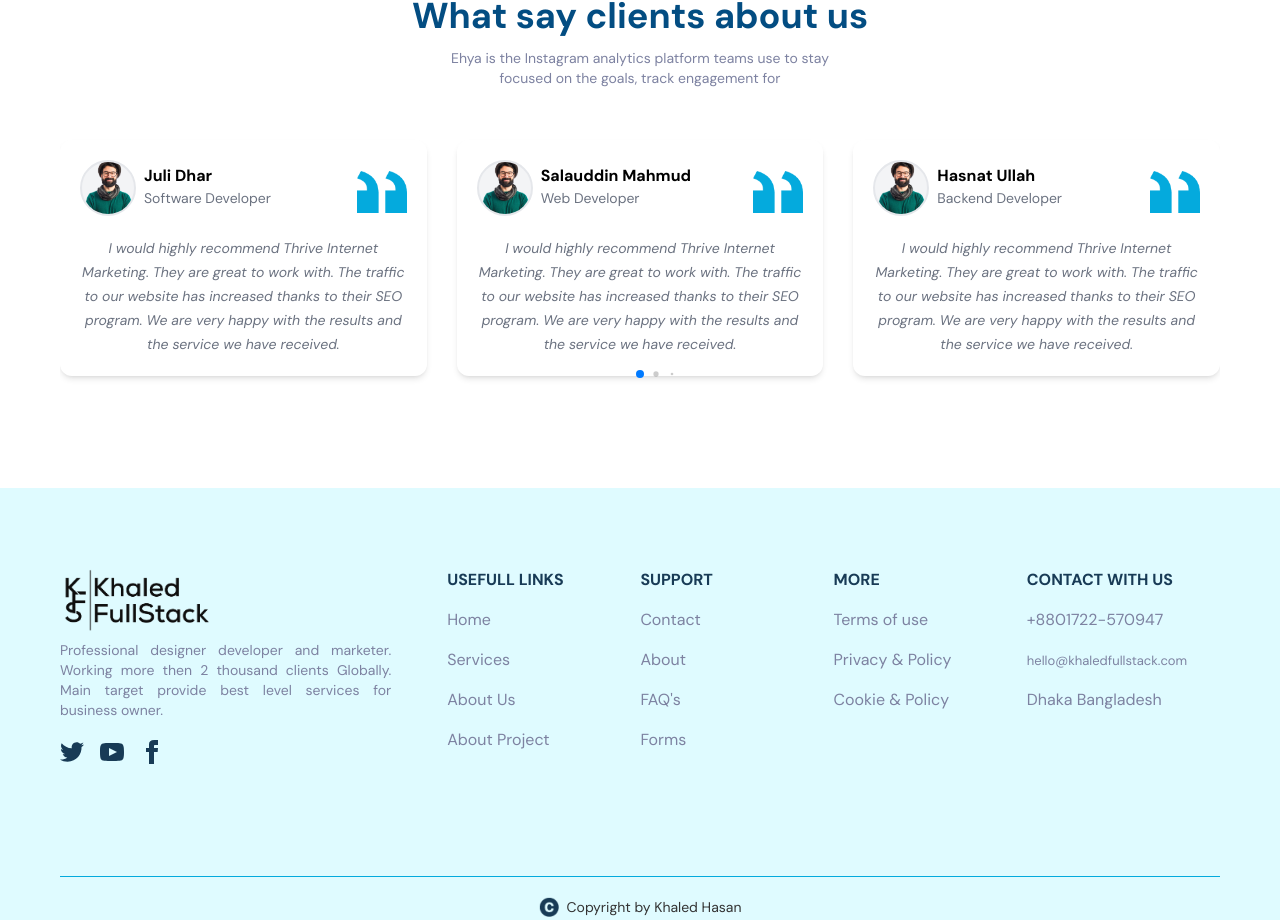
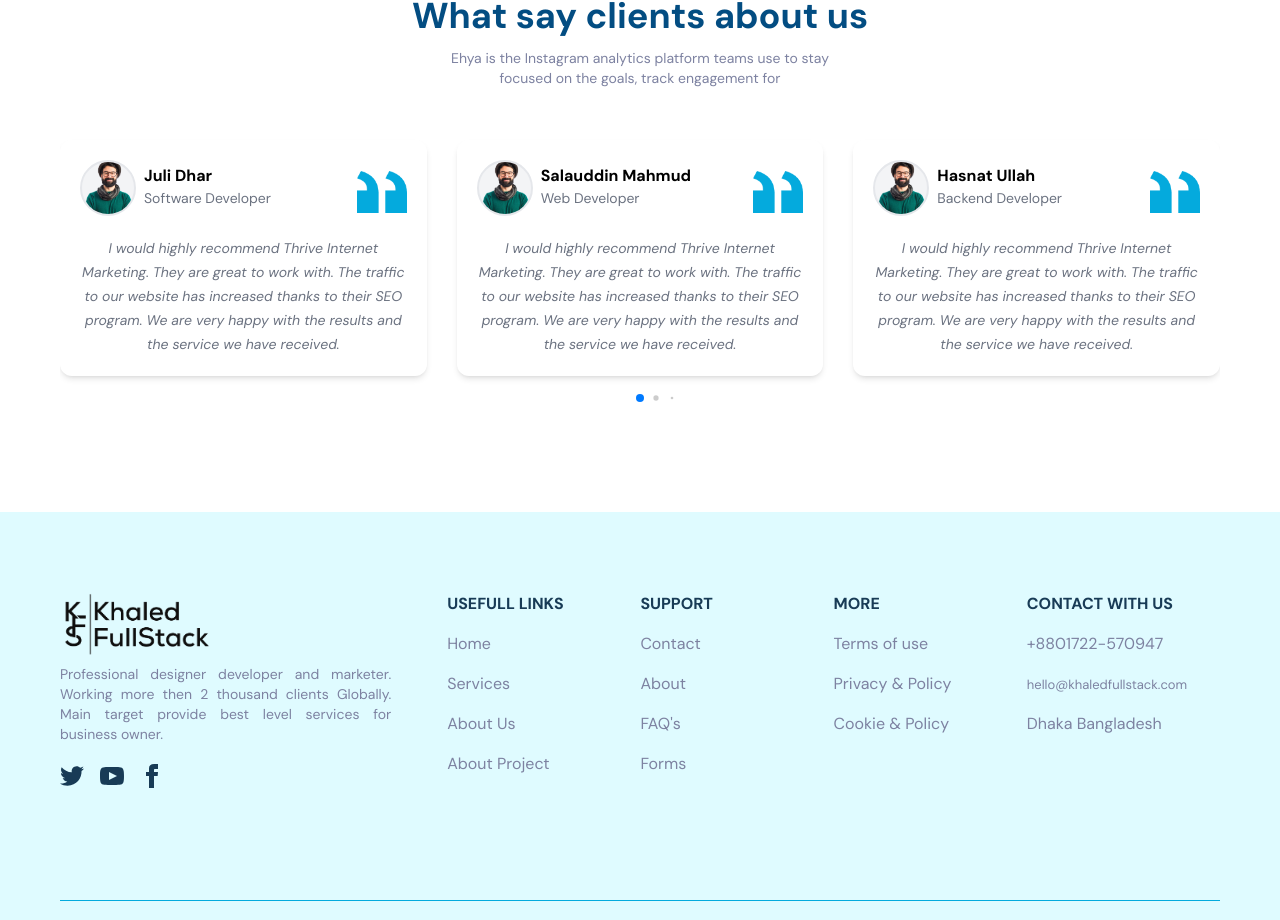
Before and after one commit to HKSAgroup/Portfolio-khaled, a Next.js app: page / in a window 1280 px wide. Shown: the part 2817-3737 px from the top of the page. Built offline with nearby package versions, Linux system fonts and the light colour scheme.

Commit message:
review done

```diff
--- a/src/Components/Home/Review/ReviewItem.js
+++ b/src/Components/Home/Review/ReviewItem.js
@@ -6,7 +6,7 @@ import qoute from '../../../assets/reveiw/backQuote.png'
 const ReviewItem = ({ name, img, desc, title }) => {
     return (
         <motion.div
-            className=" mx-auto  rounded-2xl"
+            className=" mx-auto  rounded-2xl mb-6"
             initial="hidden"
             whileInView="visible"
             viewport={{ once: true, amount: 0.5 }}
```
